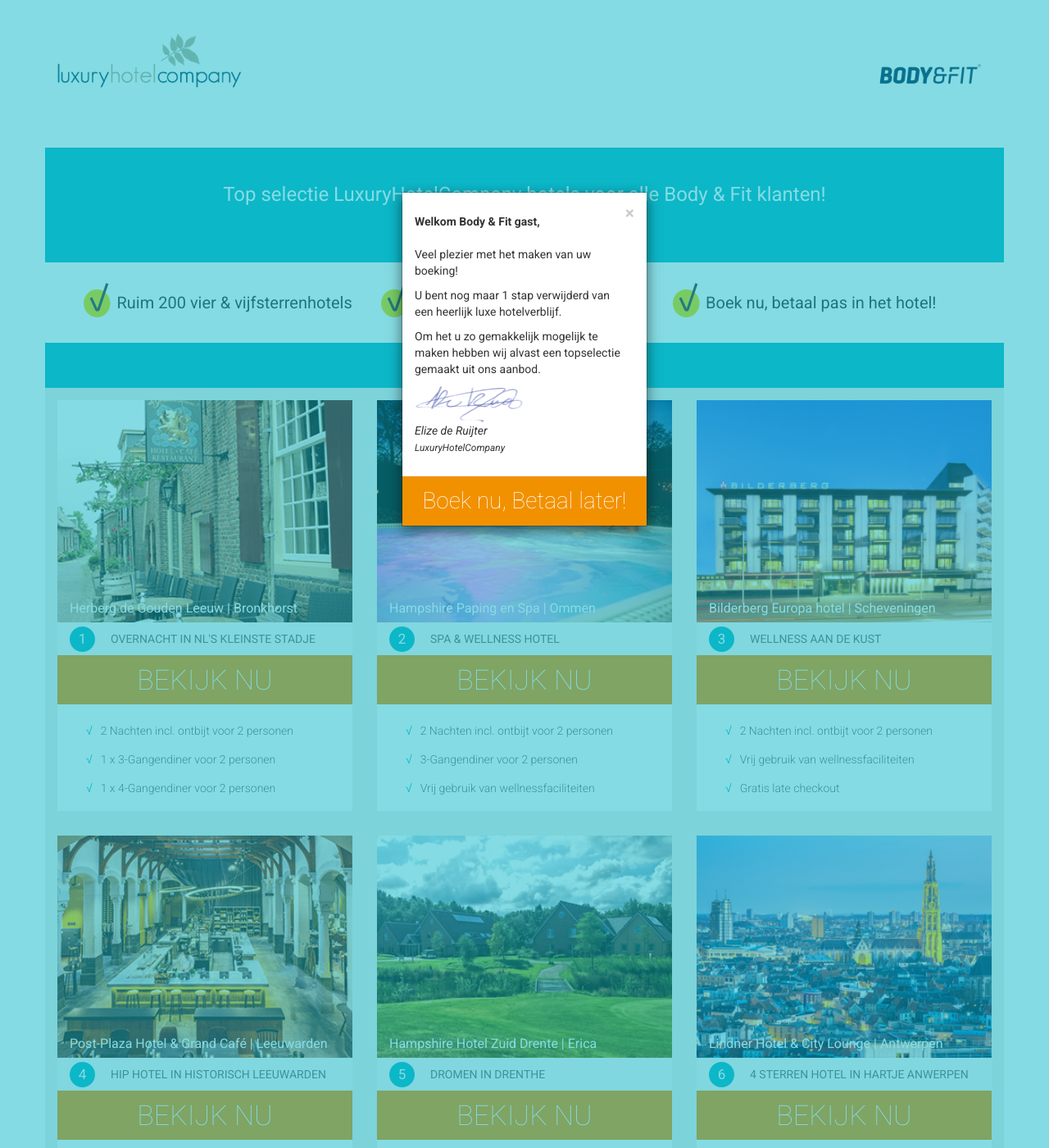
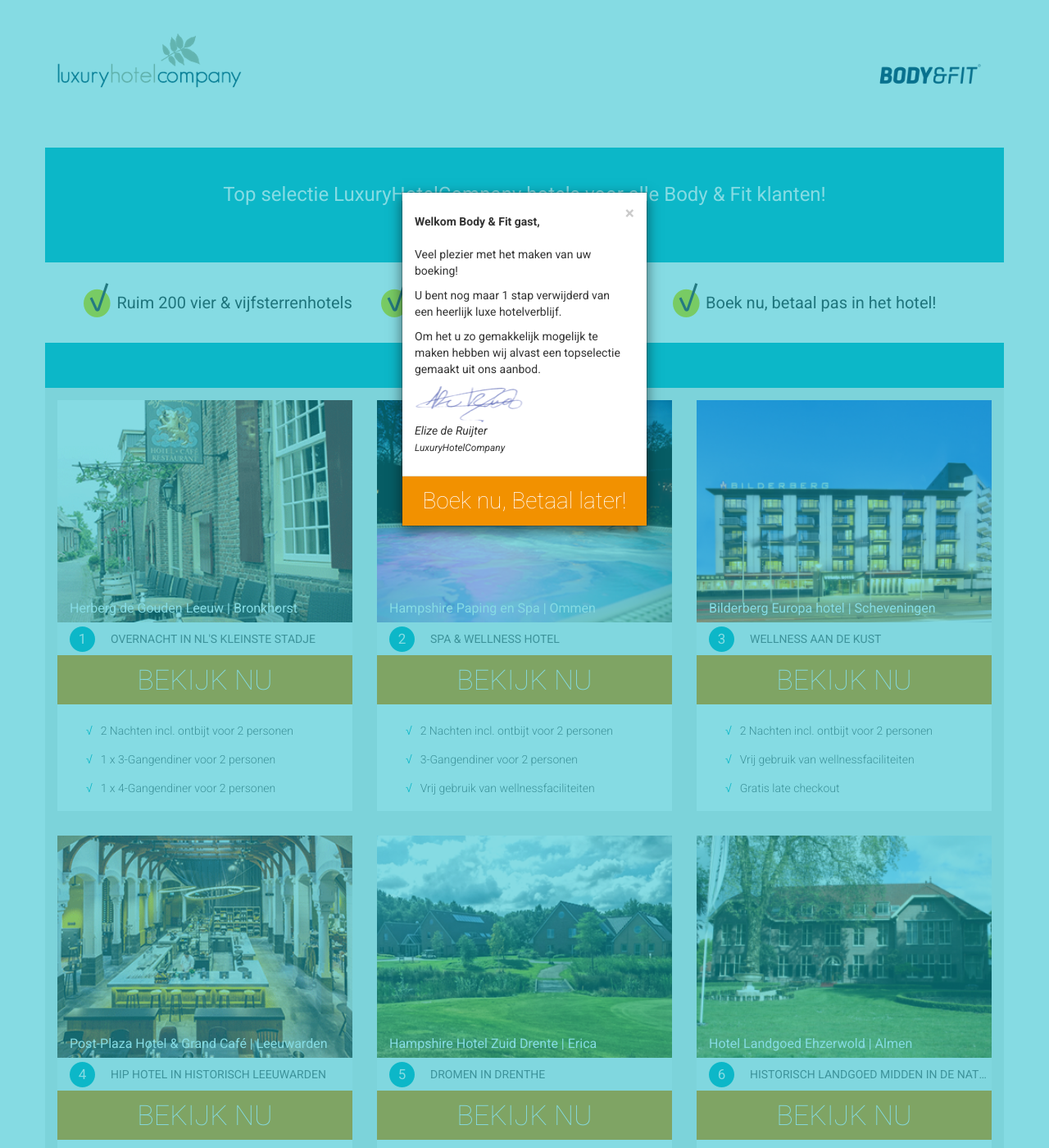
Before and after one commit to Albert91/bodyandfit.luxuryhotelcompany.com, a Jekyll site: the page built from index.html, in a window 1280 px wide and 1400 px high. Shown: the whole window at 82% size. Built offline with Jekyll 4.4.1, drawn with Linux system fonts in a browser that asks for light colours; some of the changed lines change nothing that is shown; some of the changed text lies outside the part shown.

Commit message:
Update from Forestry.io - _data/hotels.yml

```diff
--- a/_data/hotels.yml
+++ b/_data/hotels.yml
@@ -3,7 +3,7 @@
   location: Bronkhorst
   tagline: OVERNACHT IN NL'S KLEINSTE STADJE
   image: forestryio/images/Gouden_leeuw.png
-  link: http://www.luxuryhotelcompany.com/HotelDetail.aspx?hotelId=385&country=1&la=2&autoLogin=true&actie=ETOS-CQGHJ
+  link: http://www.luxuryhotelcompany.com/HotelDetail.aspx?hotelId=385&country=1&la=2&autoLogin=true&actie=U0D3-HYTA-XHP9
   points:
   - 2 Nachten incl. ontbijt voor 2 personen
   - 1 x 3-Gangendiner voor 2 personen
@@ -12,7 +12,7 @@
   location: Ommen
   tagline: SPA & WELLNESS HOTEL
   image: forestryio/images/paping.png
-  link: http://www.luxuryhotelcompany.com/HotelDetail.aspx?hotelId=350&country=1&la=2&autoLogin=true&actie=ETOS-CQGHJ
+  link: http://www.luxuryhotelcompany.com/HotelDetail.aspx?hotelId=350&country=1&la=2&autoLogin=true&actie=U0D3-HYTA-XHP9
   points:
   - 2 Nachten incl. ontbijt voor 2 personen
   - 3-Gangendiner voor 2 personen
@@ -21,7 +21,7 @@
   location: Scheveningen
   tagline: WELLNESS AAN DE KUST
   image: forestryio/images/Hoofdfoto_verkleind.jpg
-  link: http://www.luxuryhotelcompany.com/HotelDetail.aspx?hotelId=465&country=1&la=2&autoLogin=true&actie=ETOS-CQGHJ
+  link: http://www.luxuryhotelcompany.com/HotelDetail.aspx?hotelId=465&country=1&la=2&autoLogin=true&actie=U0D3-HYTA-XHP9
   points:
   - 2 Nachten incl. ontbijt voor 2 personen
   - Vrij gebruik van wellnessfaciliteiten
@@ -30,7 +30,7 @@
   location: Leeuwarden
   tagline: HIP HOTEL IN HISTORISCH LEEUWARDEN
   image: forestryio/images/Hotel_PostPlaze.png
-  link: http://www.luxuryhotelcompany.com/HotelDetail.aspx?hotelId=207&country=1&la=2&autoLogin=true&actie=ETOS-CQGHJ
+  link: http://www.luxuryhotelcompany.com/HotelDetail.aspx?hotelId=207&country=1&la=2&autoLogin=true&actie=U0D3-HYTA-XHP9
   points:
   - 2 Nachten incl. ontbijt voor 2 personen
   - 3-Gangendiner voor 2 personen
@@ -39,16 +39,22 @@
   location: Erica
   tagline: DROMEN IN DRENTHE
   image: forestryio/images/Hampshire_ZuidDrenthe.png
-  link: http://www.luxuryhotelcompany.com/HotelDetail.aspx?hotelId=203&country=1&la=2&autoLogin=true&actie=ETOS-CQGHJ
+  link: http://www.luxuryhotelcompany.com/HotelDetail.aspx?hotelId=203&country=1&la=2&autoLogin=true&actie=U0D3-HYTA-XHP9
   points:
   - 2 Nachten incl. ontbijt voor 2 personen
   - 4-Gangendiner voor 2 personen
   - Vrij gebruik van wellnessfaciliteiten
+- title: Hotel Landgoed Ehzerwold
+  location: Almen
+  tagline: HISTORISCH LANDGOED MIDDEN IN DE NATUUR
+  image: "/uploads/2017/03/07/LandgoedEhzerwold.jpg"
+  link: http://www.luxuryhotelcompany.com/HotelDetail.aspx?hotelId=445&country=1&la=2&autoLogin=true&actie=U0D3-HYTA-XHP9
+  points: []
 - title: Lindner Hotel & City Lounge
   location: Antwerpen
   tagline: 4 STERREN HOTEL IN HARTJE ANWERPEN
   image: forestryio/images/Lindner_Antwerpen.png
-  link: http://www.luxuryhotelcompany.com/HotelDetail.aspx?hotelId=196&country=4&la=2&autoLogin=true&actie=ETOS-CQGHJ
+  link: http://www.luxuryhotelcompany.com/HotelDetail.aspx?hotelId=196&country=4&la=2&autoLogin=true&actie=U0D3-HYTA-XHP9
   points:
   - 2 Nachten incl. ontbijt voor 2 personen
   - Fles bubbels op de kamer
@@ -57,7 +63,7 @@
   location: Texel
   tagline: HOOFD LEEG OP TEXEL
   image: forestryio/images/Grandhotel_Opduin.png
-  link: http://www.luxuryhotelcompany.com/HotelDetail.aspx?hotelId=418&country=1&la=2&autoLogin=true&actie=ETOS-CQGHJ
+  link: http://www.luxuryhotelcompany.com/HotelDetail.aspx?hotelId=418&country=1&la=2&autoLogin=true&actie=U0D3-HYTA-XHP9
   points:
   - 1 Nacht incl. ontbijt voor 2 personen
   - 3-Gangendiner voor 2 personen
@@ -66,7 +72,7 @@
   location: Oranjewoud
   tagline: CHARMANT FRIESLAND
   image: forestryio/images/GoldenTulip_Tjaarda_Oranjewoud.png
-  link: http://www.luxuryhotelcompany.com/HotelDetail.aspx?hotelId=393&country=1&la=2&autoLogin=true&actie=ETOS-CQGHJ
+  link: http://www.luxuryhotelcompany.com/HotelDetail.aspx?hotelId=393&country=1&la=2&autoLogin=true&actie=U0D3-HYTA-XHP9
   points:
   - 2 Nachten incl. ontbijt voor 2 personen
   - 3-Gangendiner voor 2 personen
@@ -75,7 +81,7 @@
   location: De Bult
   tagline: ONTDEK HOLLANDS VENETIE
   image: forestryio/images/huis ten wolde.png
-  link: http://www.luxuryhotelcompany.com/HotelDetail.aspx?hotelId=448&country=1&la=2&autoLogin=true&actie=ETOS-CQGHJ
+  link: http://www.luxuryhotelcompany.com/HotelDetail.aspx?hotelId=448&country=1&la=2&autoLogin=true&actie=U0D3-HYTA-XHP9
   points:
   - 3 Nachten incl. ontbijt voor 2 personen
   - Facial of massage voor 2 personen
@@ -84,7 +90,7 @@
   location: Rockanje
   tagline: UNIEKE DUINKAMER OF LODGE
   image: forestryio/images/Badhotel_Rockanje.png
-  link: http://www.luxuryhotelcompany.com/HotelDetail.aspx?hotelId=428&country=1&la=2&autoLogin=true&actie=ETOS-CQGHJ
+  link: http://www.luxuryhotelcompany.com/HotelDetail.aspx?hotelId=428&country=1&la=2&autoLogin=true&actie=U0D3-HYTA-XHP9
   points:
   - 2 x Overnachting incl. ontbijt voor 2 personen
   - Fietshuur voor 2 personen
@@ -93,7 +99,7 @@
   location: Appeltern
   tagline: 'GASTVRIJ & GEMOEDELIJK GELDERLAND '
   image: forestryio/images/Hotel_MoekeMooren.png
-  link: http://www.luxuryhotelcompany.com/HotelDetail.aspx?hotelId=437&country=1&la=2&autoLogin=true&actie=ETOS-CQGHJ
+  link: http://www.luxuryhotelcompany.com/HotelDetail.aspx?hotelId=437&country=1&la=2&autoLogin=true&actie=U0D3-HYTA-XHP9
   points:
   - 3 Nachten incl. ontbijt voor 2 personen
   - 3-Gangendiner voor 2 personen
@@ -102,7 +108,7 @@
   location: Vlaardingen
   tagline: RIVERVIEW SUITE NABIJ ROTTERDAM
   image: forestryio/images/Delta_Vlaardingen.png
-  link: http://www.luxuryhotelcompany.com/HotelDetail.aspx?hotelId=250&country=1&la=2&autoLogin=true&actie=ETOS-CQGHJ
+  link: http://www.luxuryhotelcompany.com/HotelDetail.aspx?hotelId=250&country=1&la=2&autoLogin=true&actie=U0D3-HYTA-XHP9
   points:
   - 2 Nachten incl. ontbijt voor 2 personen
   - Welkomstdrankje
@@ -111,7 +117,7 @@
   location: Utrecht
   tagline: PROEF DE RIJKE HISTORIE
   image: forestryio/images/Court hotel Utrecht CC.jpg
-  link: http://www.luxuryhotelcompany.com/HotelDetail.aspx?hotelId=458&country=1&la=2&autoLogin=true&actie=ETOS-CQGHJ
+  link: http://www.luxuryhotelcompany.com/HotelDetail.aspx?hotelId=458&country=1&la=2&autoLogin=true&actie=U0D3-HYTA-XHP9
   points:
   - 2 Nachten incl. ontbijt voor 2 personen
   - Ontvangst met prosecco
```
Also changed, not shown: uploads/2017/03/07/LandgoedEhzerwold.jpg (added).
